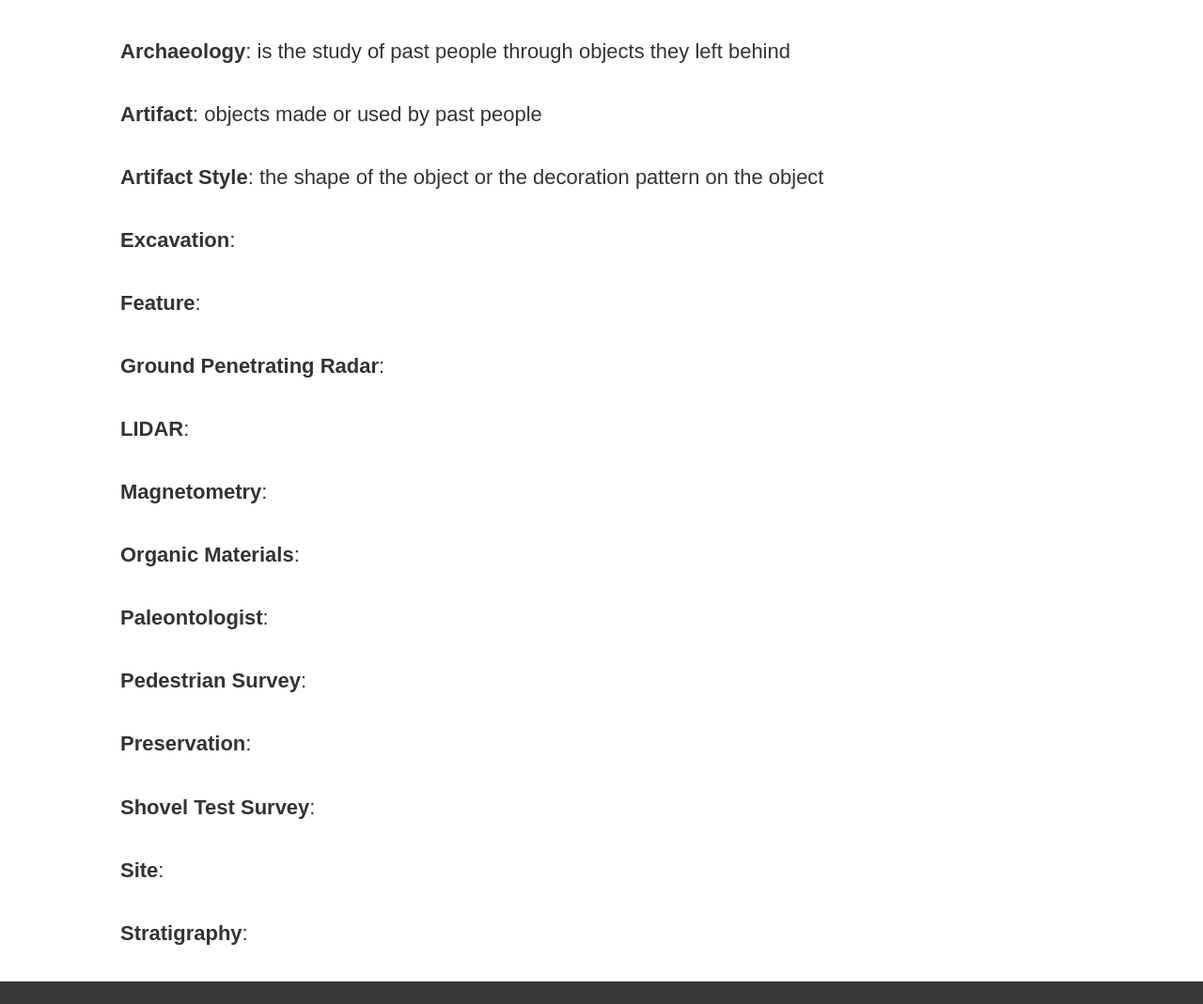
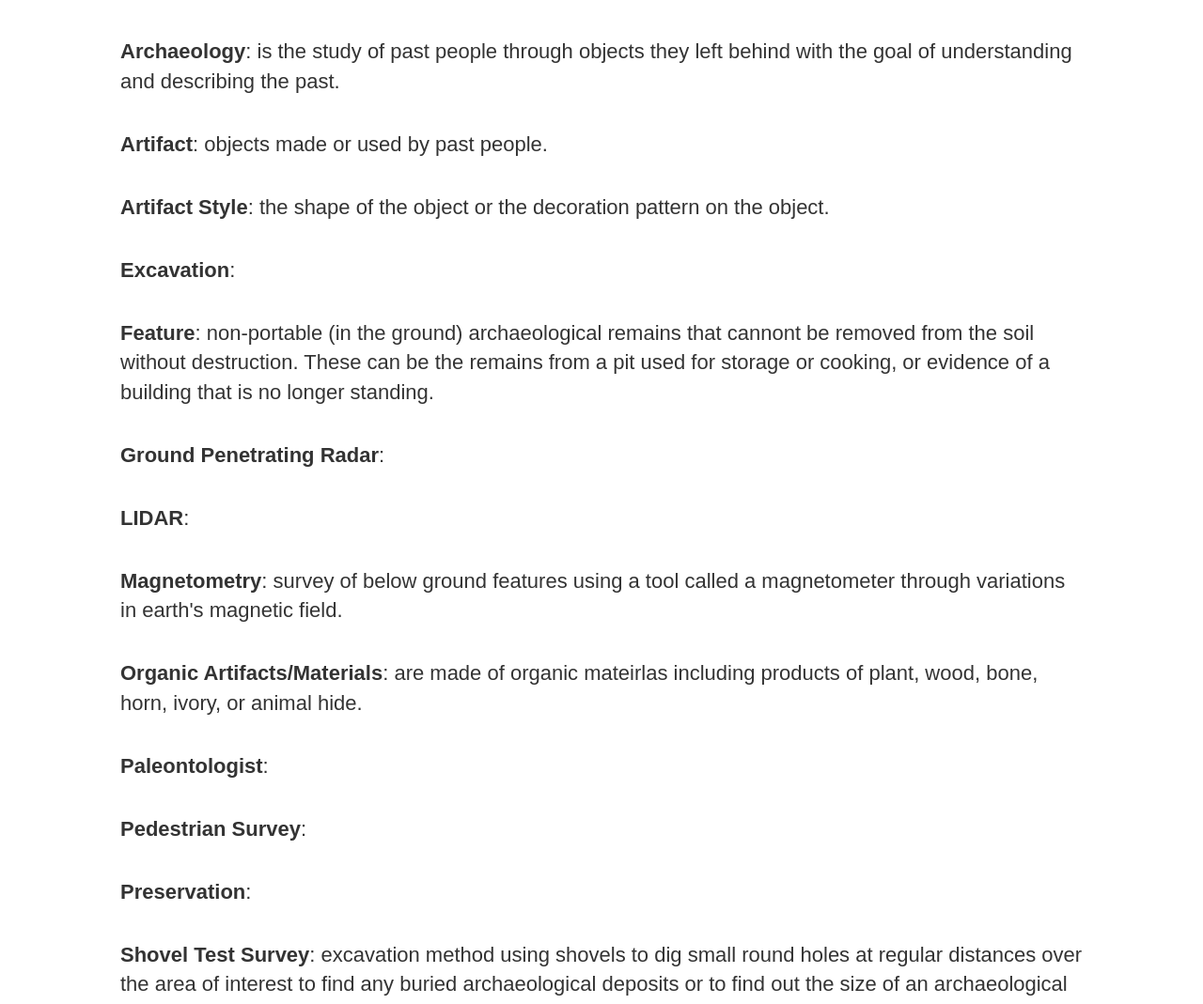
Before and after one commit to beyeraut/archaeology101, a plain HTML site: page keywords.html in a window 1280 px wide. Shown: the part 539-1608 px from the top of the page at 94% size. Drawn offline with Linux system fonts and the light colour scheme.

Commit message:
Update keywords.html

```diff
--- a/keywords.html
+++ b/keywords.html
@@ -154,23 +154,23 @@ body {font-family: Arial, Helvetica, sans-serif;}
 	</section>	<!-- End of Section -->
 
 		<div class="para"> <!-- start of content -->
-			<p style="padding: 0% 10% 2%; font-size: 22px"><b>Archaeology</b>: is the study of past people through objects they left behind</p>
+			<p style="padding: 0% 10% 2%; font-size: 22px"><b>Archaeology</b>: is the study of past people through objects they left behind with the goal of understanding and describing the past.</p>
 
-			<p style="padding: 0% 10% 2%; font-size: 22px"><b>Artifact</b>: objects made or used by past people</P>
+			<p style="padding: 0% 10% 2%; font-size: 22px"><b>Artifact</b>: objects made or used by past people.</P>
 
-			<p style="padding: 0% 10% 2%; font-size: 22px"><b>Artifact Style</b>: the shape of the object or the decoration pattern on the object</P>
+			<p style="padding: 0% 10% 2%; font-size: 22px"><b>Artifact Style</b>: the shape of the object or the decoration pattern on the object.</p>
 
-			<p style="padding: 0% 10% 2%; font-size: 22px"><b>Excavation</b>:</p>
+			<p style="padding: 0% 10% 2%; font-size: 22px"><b>Excavation</b>: </p>
 
-			<p style="padding: 0% 10% 2%; font-size: 22px"><b>Feature</b>:</p>
+			<p style="padding: 0% 10% 2%; font-size: 22px"><b>Feature</b>: non-portable (in the ground) archaeological remains that cannont be removed from the soil without destruction. These can be the remains from a pit used for storage or cooking, or evidence of a building that is no longer standing.</p>
 
 			<p style="padding: 0% 10% 2%; font-size: 22px"><b>Ground Penetrating Radar</b>:</p>
 
 			<p style="padding: 0% 10% 2%; font-size: 22px"><b>LIDAR</b>:</p>
 
-			<p style="padding: 0% 10% 2%; font-size: 22px"><b>Magnetometry</b>:</p>
+			<p style="padding: 0% 10% 2%; font-size: 22px"><b>Magnetometry</b>: survey of below ground features using a tool called a magnetometer through variations in earth's magnetic field.</p>
 
-			<p style="padding: 0% 10% 2%; font-size: 22px"><b>Organic Materials</b>:</p>
+			<p style="padding: 0% 10% 2%; font-size: 22px"><b>Organic Artifacts/Materials</b>: are made of organic mateirlas including products of plant, wood, bone, horn, ivory, or animal hide.</p>
 
 			<p style="padding: 0% 10% 2%; font-size: 22px"><b>Paleontologist</b>:</p>
 
@@ -178,9 +178,9 @@ body {font-family: Arial, Helvetica, sans-serif;}
 
 			<p style="padding: 0% 10% 2%; font-size: 22px"><b>Preservation</b>:</p>
 
-			<p style="padding: 0% 10% 2%; font-size: 22px"><b>Shovel Test Survey</b>:</p>
+			<p style="padding: 0% 10% 2%; font-size: 22px"><b>Shovel Test Survey</b>: excavation method using shovels to dig small round holes at regular distances over the area of interest to find any buried archaeological deposits or to find out the size of an archaeological site. </p>
 
-			<p style="padding: 0% 10% 2%; font-size: 22px"><b>Site</b>:</p>
+			<p style="padding: 0% 10% 2%; font-size: 22px"><b>Site</b>: a cluster of archaeological material such as artifacs and features. </p>
 
 			<p style="padding: 0% 10% 2%; font-size: 22px"><b>Stratigraphy</b>:</p>
 
```
